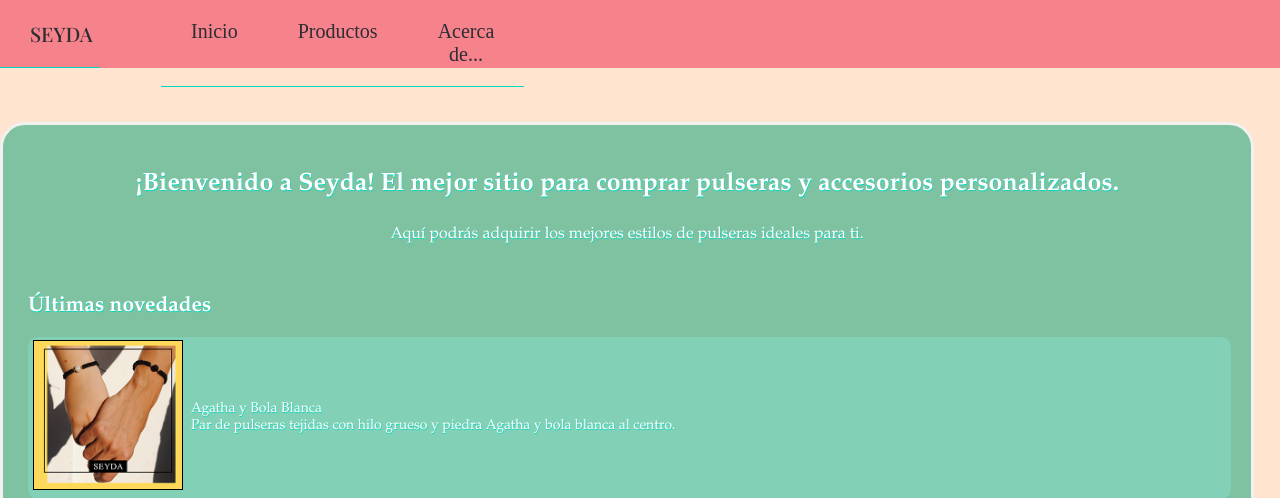
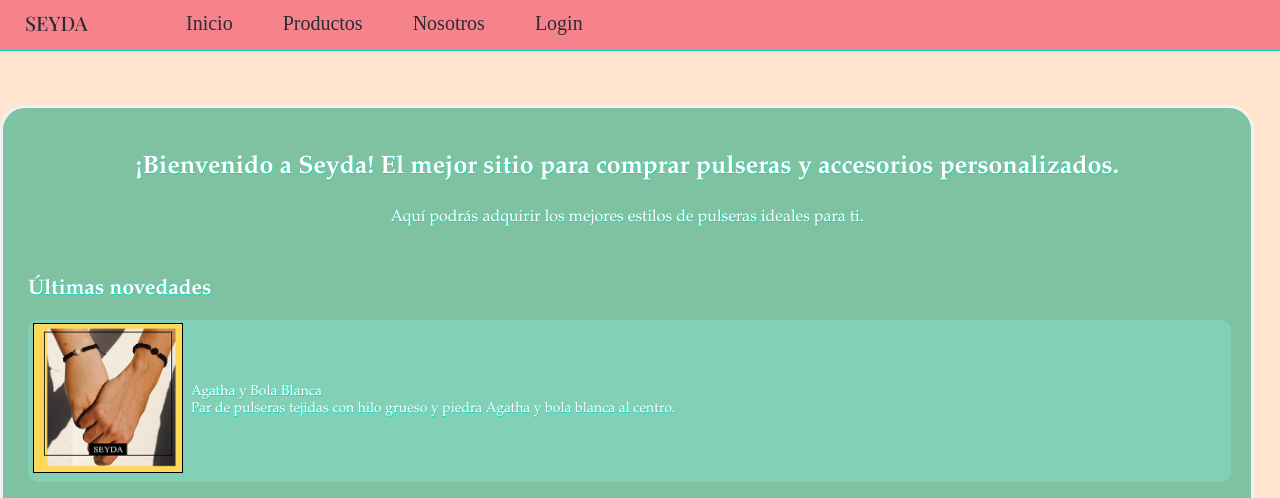
Before and after one commit to orymizak/proyectoweb, a PHP site: page / in a window 1280 px wide. Shown: the top 498 px of the page. Run offline with PHP 8.4, Linux system fonts and the light colour scheme.

Commit message:
se han corregido pequeños detalles de diseño, navbar

```diff
--- a/css/bar.css
+++ b/css/bar.css
@@ -17,17 +17,22 @@ body
   }
 
  #myLinks {
+    position: fixed;
     display:flex;
  }
 
   .topnav a {
     color:#2d2d34;
-    padding: 20px 30px;
+    padding: 12px 25px;
     text-decoration: none;
     display: block;
     font-size: 20px;
+    height:50px;
+    text-align: center;
+  }
+
+  .topnav {
     border-bottom:solid #00d9c0 1px;
-    text-align: center;
   }
 
   .topnav a.icon {
@@ -51,9 +56,8 @@ body
 
   #title{
     font-size: 20px;
-    margin-bottom: 0px;
-    margin-top: 0px;
     font-family: 'Playfair Display', serif;
+    margin-top: -3px;
     font-style: bold;
   }
 
@@ -77,7 +81,16 @@ body
   }
 
   .topnav a {
+    height:50px;
     padding: 14px 16px;
+  }
+
+  #title{
+    margin-top: -2px;
+  }
+  #myLinks
+  {
+    margin-top: 0px;
   }
 
   .topnav a.icon {
--- a/navbar.php
+++ b/navbar.php
@@ -16,7 +16,8 @@
       <div id="myLinks">
         <a class = "link" href="#element">Inicio</a>
         <a class = "link" href="#element">Productos</a>
-        <a class = "link" href="#element">Acerca de...</a>
+        <a class = "link" href="#element">Nosotros</a>
+        <a class = "link" href="#element">Login</a>
 
       </div>
       <!-- "Hamburger menu" / "Bar icon" to toggle the navigation links -->
```
